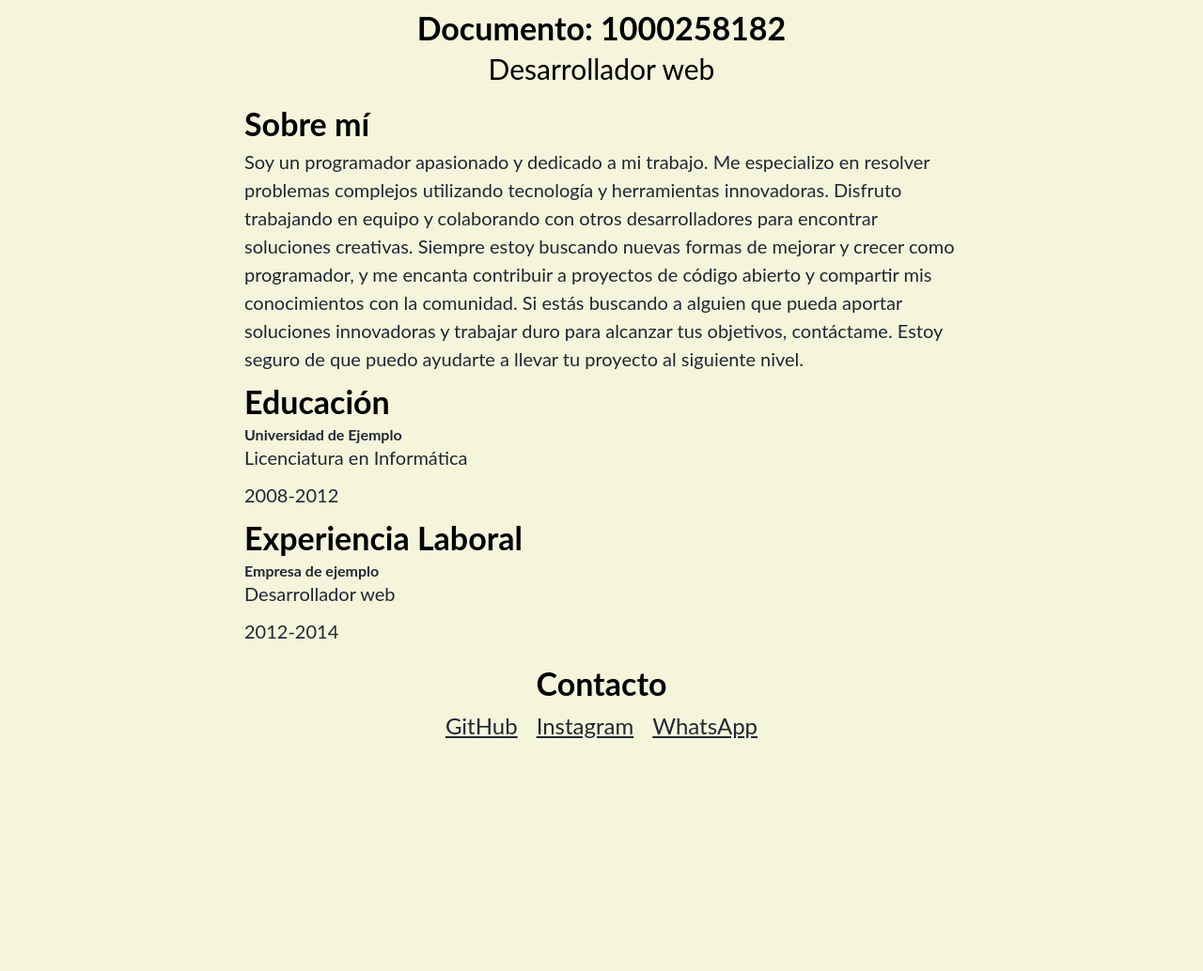
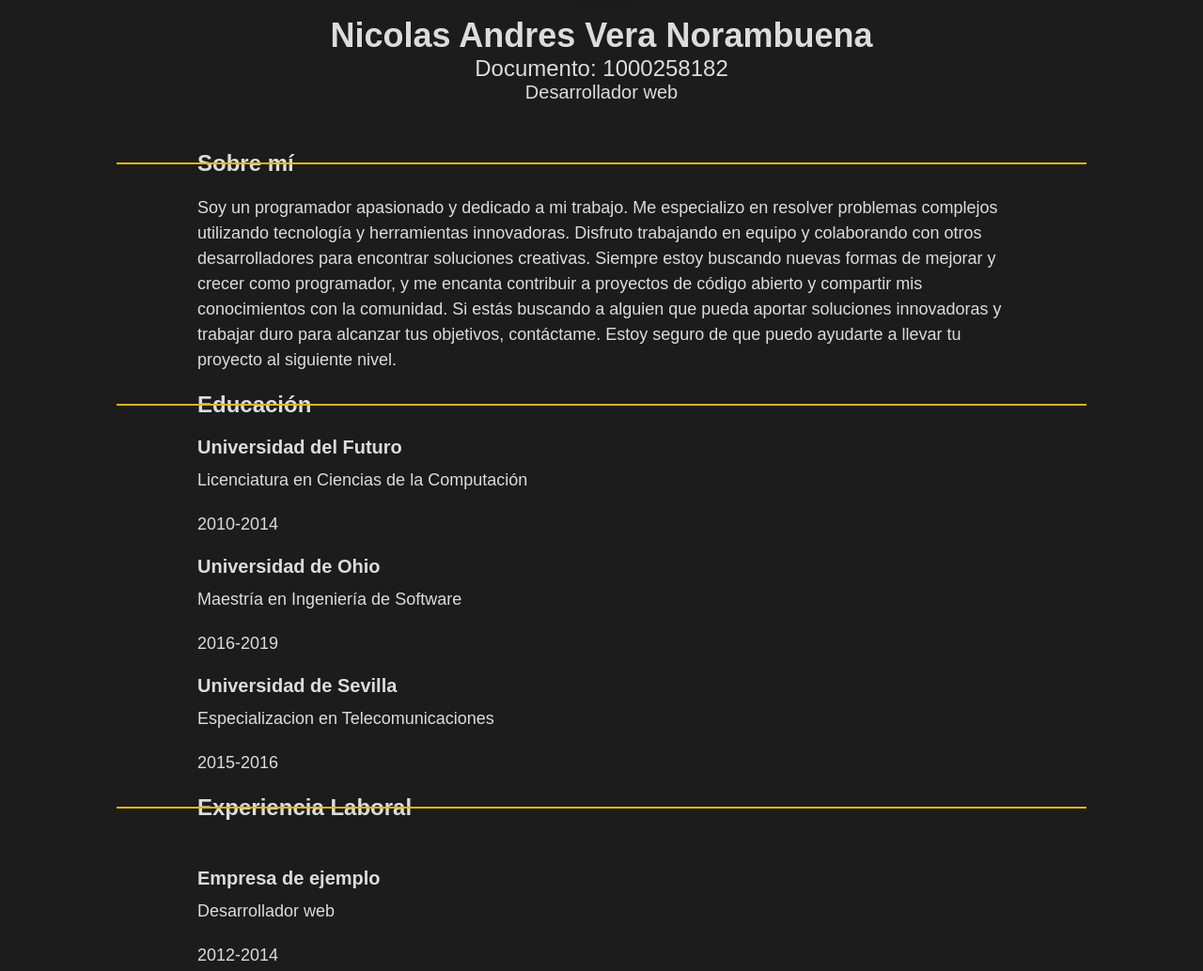
Before and after one commit to Nickrex54921/-DisenoInterfacesTaller2, a plain HTML site: page index.html in a window 1280 px wide. Shown: the part 273-1307 px from the top of the page at 94% size. Before the commit the page ends 1100 px from the top, so only its background shows below. Drawn offline with Linux system fonts and the light colour scheme.

Commit message:
Inclusión de apartado de educación
Se agrega el apartado de educación con el nombre de las universidades y programas estudiados.

```diff
--- a/index.html
+++ b/index.html
@@ -1,10 +1,12 @@
 <!DOCTYPE html>
 <html lang="en">
+
 <head>
   <meta charset="UTF-8">
   <title>Mi Hoja de Vida</title>
   <link rel="stylesheet" href="style.css">
 </head>
+
 <body>
   <div class="container">
     <div class="header">
@@ -15,24 +17,41 @@
     </div>
     <div class="content">
       <h2>Sobre mí</h2>
-      <p>Soy un programador apasionado y dedicado a mi trabajo. Me especializo en resolver problemas complejos utilizando tecnología y herramientas innovadoras. Disfruto trabajando en equipo y colaborando con otros desarrolladores para encontrar soluciones creativas. Siempre estoy buscando nuevas formas de mejorar y crecer como programador, y me encanta contribuir a proyectos de código abierto y compartir mis conocimientos con la comunidad. Si estás buscando a alguien que pueda aportar soluciones innovadoras y trabajar duro para alcanzar tus objetivos, contáctame. Estoy seguro de que puedo ayudarte a llevar tu proyecto al siguiente nivel.</p>
+      <p>Soy un programador apasionado y dedicado a mi trabajo. Me especializo en resolver problemas complejos
+        utilizando tecnología y herramientas innovadoras. Disfruto trabajando en equipo y colaborando con otros
+        desarrolladores para encontrar soluciones creativas. Siempre estoy buscando nuevas formas de mejorar y crecer
+        como programador, y me encanta contribuir a proyectos de código abierto y compartir mis conocimientos con la
+        comunidad. Si estás buscando a alguien que pueda aportar soluciones innovadoras y trabajar duro para alcanzar
+        tus objetivos, contáctame. Estoy seguro de que puedo ayudarte a llevar tu proyecto al siguiente nivel.</p>
       <h2>Educación</h2>
-      <h4>Universidad de Ejemplo</h4>
-      <p>Licenciatura en Informática</p>
-      <p>2008-2012</p>
+      <div class="education">
+        <h4>Universidad del Futuro</h4>
+        <p>Licenciatura en Ciencias de la Computación</p>
+        <p>2010-2014</p>
+        <h4>Universidad de Ohio</h4>
+        <p>Maestría en Ingeniería de Software</p>
+        <p>2016-2019</p>
+      </div>
+      <h4>Universidad de Sevilla</h4>
+      <p>Especializacion en Telecomunicaciones</p>
+      <p>2015-2016</p>
       <h2>Experiencia Laboral</h2>
+      <div class="content">
       <h4>Empresa de ejemplo</h4>
       <p>Desarrollador web</p>
       <p>2012-2014</p>
+    </div>
     </div>
     <div class="contacto">
       <h2>Contacto</h2>
       <ul>
         <li><a href="https://github.com/Nickrex54921"><i class="fab fa-github"></i>GitHub</a></li>
         <li><a href="https://www.instagram.com/nicover.p12/"><i class="fab fa-instagram"></i>Instagram</a></li>
-        <li><a href="https://api.whatsapp.com/send/?phone=573223699541&text&type=phone_number&app_absent=0"><i class="fab fa-whatsapp"></i>WhatsApp</a></li>
+        <li><a href="https://api.whatsapp.com/send/?phone=573223699541&text&type=phone_number&app_absent=0"><i
+              class="fab fa-whatsapp"></i>WhatsApp</a></li>
       </ul>
     </div>
   </div>
 </body>
+
 </html>
--- a/style.css
+++ b/style.css
@@ -1,113 +1,110 @@
-/* Reset */
+/* Reset de estilos para asegurar consistencia en navegadores */
 * {
   margin: 0;
   padding: 0;
   box-sizing: border-box;
 }
 
-/* Fonts */
-@import url('https://fonts.googleapis.com/css?family=Montserrat:400,700&display=swap');
-@import url('https://fonts.googleapis.com/css?family=Lato:400,700&display=swap');
-
-/* Colors */
-:root {
-  --primary-color: #F2C94C;
-  --secondary-color: #1F2833;
-  --tertiary-color: #C5C6C7;
+/* Fondo oscuro */
+body {
+  background-color: #1c1c1c;
+  color: #dcdcdc;
+  font-family: 'Montserrat', sans-serif;
+  font-size: 16px;
 }
 
-/* Global Styles */
-body {
-  font-family: 'Lato', sans-serif;
-  color: var(--secondary-color);
-  background-color: beige;
+/* Contenedor principal */
+.container {
+  max-width: 900px;
+  margin: 0 auto;
+  padding: 50px 20px;
 }
 
-.container {
-  max-width: 800px;
+/* Imagen de perfil */
+.profile-pic {
+  display: block;
   margin: 0 auto;
-  padding: 20px;
+  width: 200px;
+  height: 200px;
+  border-radius: 50%;
+  box-shadow: 0px 0px 10px rgba(0, 0, 0, 0.2);
 }
 
-/* Header */
+/* Encabezado */
 .header {
   text-align: center;
+  margin-top: 20px;
+}
+
+/* Nombre y profesión */
+.header h1 {
+  margin-top: 20px;
+  font-size: 36px;
+}
+
+.header h2 {
+  font-size: 24px;
+  font-weight: normal;
+}
+
+.header h3 {
+  font-size: 20px;
+  font-weight: normal;
+}
+
+/* Secciones */
+.content {
+  margin-top: 50px;
+}
+
+.content h2 {
+  font-size: 24px;
+  margin-bottom: 20px;
+  position: relative;
+}
+
+/* Línea animada para secciones */
+.content h2::before {
+  content: "";
+  position: absolute;
+  top: 50%;
+  left: -10%;
+  height: 2px;
+  width: 120%;
+  background-color: #e6b800;
+  transform: translateY(-50%);
+  animation: slideIn 1s ease-in-out forwards;
+}
+
+/* Descripción */
+.content p {
+  font-size: 18px;
+  line-height: 1.5;
   margin-bottom: 20px;
 }
 
-.profile-pic {
-  border-radius: 50%;
-  width: 200px;
-  height: 200px;
-  object-fit: cover;
+/* Educación y experiencia laboral */
+.content h4 {
+  font-size: 20px;
   margin-bottom: 10px;
-  border: 5px solid var(--primary-color);
-}
-
-h1 {
-  color: black;
-  font-size: 36px;
-  font-weight: 700;
-  margin-bottom: 5px;
-}
-
-h2 {
-  color: black  ;
-  font-size: 34px;
-  font-weight: 700;
-  margin-bottom: 5px;
-}
-
-h3 {
-  color: black;
-  font-size: 30px;
-  font-weight: 400;
-  margin-bottom: 20px;
-}
-
-/* Content */
-.content {
-  margin-bottom: 20px;
-}
-
-p {
-  font-size: 20px;
-  font-weight: 400;
-  line-height: 1.5;
-  margin-bottom: 10px;
-}
-
-ul li {
-  font-size: 16px;
-  font-weight: 400;
-  list-style-type: none;
-  margin-bottom: 5px;
-}
-
-ul li a {
-  color: var(--tertiary-color);
-  display: flex;
-  align-items: center;
-  transition: color 0.3s ease;
-}
-
-ul li a:hover {
-  color: var(--primary-color);
 }
 
 /* Contacto */
 .contacto {
+  margin-top: 50px;
   text-align: center;
+}
+
+.contacto h2 {
+  font-size: 24px;
   margin-bottom: 20px;
 }
 
-.contacto h2 {
-  margin-bottom: 10px;
-}
-
 .contacto ul {
+  list-style: none;
   display: flex;
   justify-content: center;
+  margin-top: 20px;
 }
 
 .contacto li {
@@ -115,38 +112,37 @@ ul li a:hover {
 }
 
 .contacto li a {
-  color: var(--secondary-color);
+  color: #e6b800;
   font-size: 24px;
-  transition: color 0.3s ease;
 }
 
 .contacto li a:hover {
-  color: var(--primary-color);
+  color: #ffd700;
 }
 
-/* Animations */
-@keyframes fade-in {
-  0% {
-    opacity: 0;
+/* Footer */
+footer {
+  margin-top: 50px;
+  text-align: center;
+  font-size: 14px;
+  color: #a9a9a9;
+}
+
+footer a {
+  color: #a9a9a9;
+  text-decoration: none;
+}
+
+footer a:hover {
+  color: #e6b800;
+}
+
+/* Animaciones */
+@keyframes slideIn {
+  from {
+    width: 0;
   }
-  100% {
-    opacity: 1;
+  to {
+    width: 120%;
   }
 }
-
-.fade-in {
-  animation: fade-in 0.6s ease-out;
-}
-
-@keyframes slide-up {
-  0% {
-    transform: translateY(100%);
-  }
-  100% {
-    transform: translateY(0);
-  }
-}
-
-.slide-up {
-  animation: slide-up 0.6s ease-out;
-}
```
